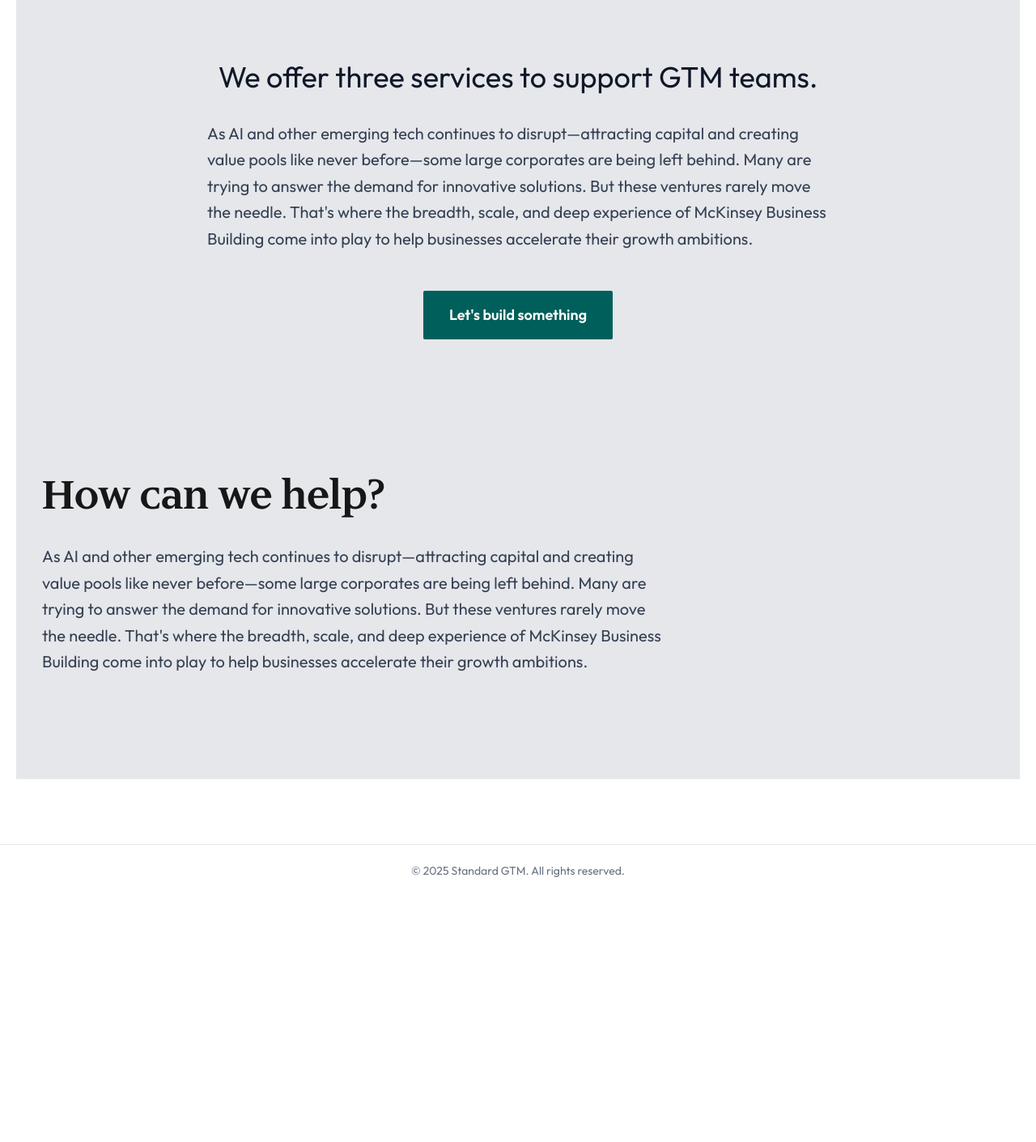
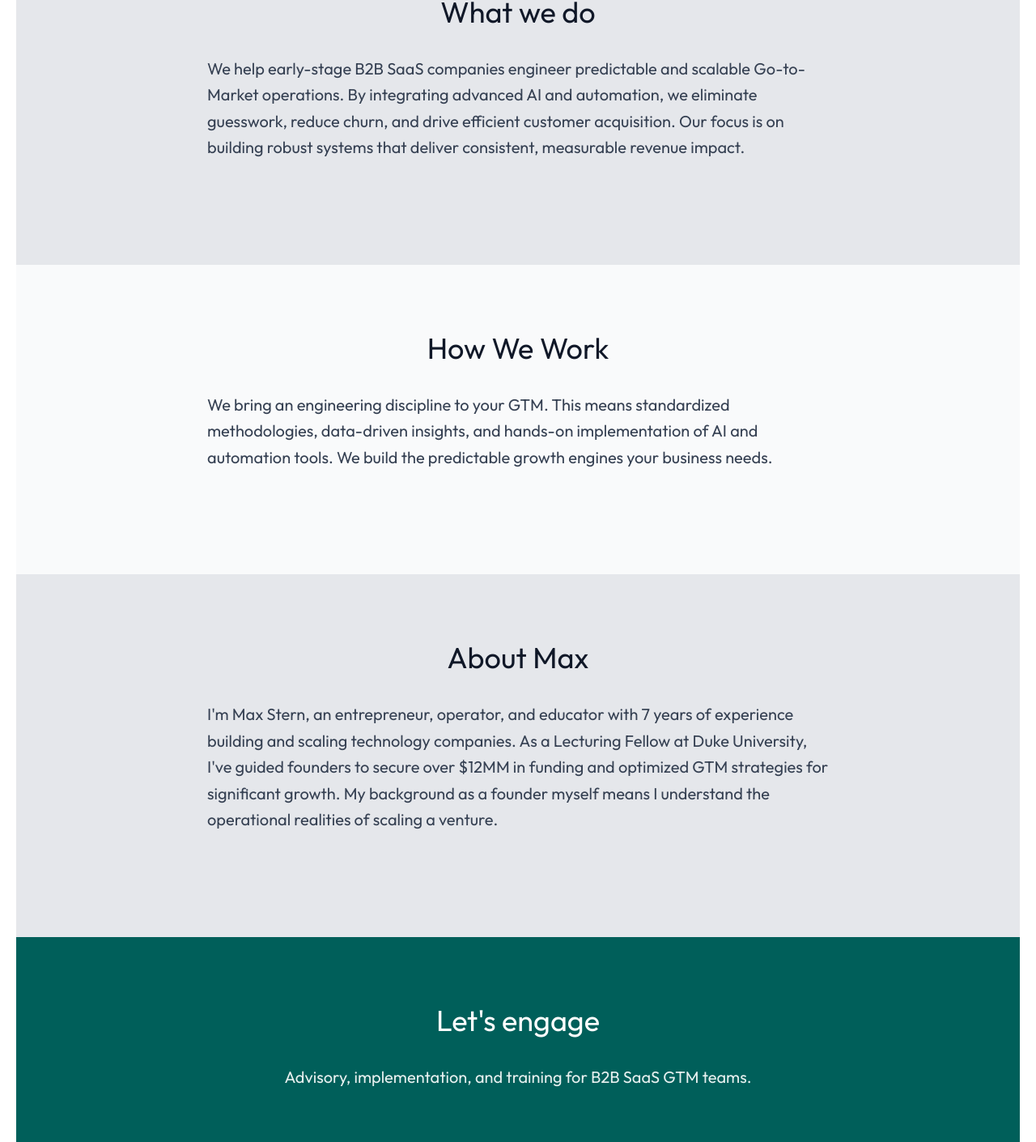
Before and after one commit to mxwllstrn/standardgtm, a Next.js app: page / in a window 1280 px wide. Shown: the part 1321-2731 px from the top of the page at 81% size. Before the commit the page ends 2428 px from the top, so only its background shows below. Built offline with nearby package versions, Linux system fonts and the light colour scheme.

Commit message:
update-main-page
minimal-viewe

```diff
--- a/app/page.tsx
+++ b/app/page.tsx
@@ -1,17 +1,13 @@
 import Link from "next/link"
-import Navigation from "../components/navigation"
-import Footer from "../components/footer"
 import { ArrowDown } from "lucide-react"
+import Footer from "@/components/footer" // Ensure Footer is imported correctly
 
 export default function Page() {
   return (
     <div className="min-h-screen bg-white">
-
-      <Navigation currentPage="Home" />
-
       <main className="px-[20px] -mt-20">
-
-      <section className="flex items-end relative min-h-[calc(100vh-40px)] bg-gradient-to-br from-teal-950 via-teal-850 to-teal-900 text-white overflow-hidden pt-30 pb-12">
+        {/* Hero Section */}
+        <section className="flex items-end relative min-h-[calc(100vh-40px)] bg-gradient-to-br from-teal-950 via-teal-850 to-teal-900 text-white overflow-hidden pt-24 pb-12">
           {/* Abstract geometric background elements */}
           <div className="absolute inset-0 opacity-20">
             <div className="absolute top-20 right-20 w-96 h-96 bg-teal-400 rounded-full blur-3xl"></div>
@@ -21,20 +17,18 @@
 
           <div className="relative z-10 container mx-auto px-4 sm:px-6 lg:px-8">
             <div className="max-w-3xl mx-auto text-center">
-            <h1 className="text-5xl md:text-6xl lg:text-8xl/24 font-bold leading-tight mb-8 font-luxury">
+              <h1 className="text-4xl sm:text-5xl md:text-6xl lg:text-7xl/24 font-bold leading-tight mb-8 font-luxury">
                 What&#39;s your next GTM play?
               </h1>
-            <p className="text-xl md:text-2xl text-white/90 max-w-3xl leading-relaxed">
-              We are a team of automation experts, data scientists, and educators that help build
-              inbound, outbound, and RevOps systems that scale.
+              <p className="text-lg md:text-xl lg:text-2xl text-white/90 max-w-3xl leading-relaxed">
+                We are a team of automation experts, data scientists, and educators that help build inbound, outbound,
+                and RevOps systems that scale.
               </p>
 
               <div className="text-center mx-auto transform animate-bounce pt-12">
                 <ArrowDown className="w-10 h-10 text-white mx-auto" />
               </div>
-
             </div>
-
           </div>
 
           <div className="hidden absolute bottom-10 left-28 transform -translate-x-1/2 animate-bounce">
@@ -42,18 +36,19 @@
           </div>
         </section>
 
-      {/* White Section - Breakthrough Technologies */}
-      <section className="py-20 bg-gray-50">
+        {/* White Section - We believe */}
+        <section className="py-16 md:py-20 bg-gray-50">
           <div className="container mx-auto px-4 sm:px-6 lg:px-8">
             <div className="max-w-4xl mx-auto text-center">
-            <h2 className="text-center text-4xl md:text-4xl text-gray-900 mb-8 leading-tight max-w-3xl mx-auto">
+              <h2 className="text-3xl md:text-4xl text-gray-900 mb-8 leading-tight max-w-3xl mx-auto">
                 We believe that magical GTM solutions are not only useful – they&#39;re standard.
               </h2>
               <p className="text-left text-lg md:text-xl text-gray-700 leading-relaxed mb-12 max-w-3xl mx-auto">
-              As AI and other emerging tech continues to disrupt—attracting capital and creating value pools like never
-              before—some large corporates are being left behind. Many are trying to answer the demand for innovative
-              solutions. But these ventures rarely move the needle. That&#39;s where the breadth, scale, and deep experience
-              of McKinsey Business Building come into play to help businesses accelerate their growth ambitions.
+                As AI and other emerging tech continues to disrupt—attracting capital and creating value pools like
+                never before—some large corporates are being left behind. Many are trying to answer the demand for
+                innovative solutions. But these ventures rarely move the needle. That&#39;s where the breadth, scale,
+                and deep experience of McKinsey Business Building come into play to help businesses accelerate their
+                growth ambitions.
               </p>
               <Link
                 href="/contact"
@@ -65,45 +60,69 @@
           </div>
         </section>
 
-      <section className="py-20 bg-gray-200">
+        {/* Gray Section - What We Do */}
+        <section className="py-16 md:py-20 bg-gray-200">
           <div className="container mx-auto px-4 sm:px-6 lg:px-8">
             <div className="max-w-4xl mx-auto text-center">
-            <h2 className="text-center text-4xl md:text-4xl text-gray-900 mb-8 leading-tight max-w-3xl mx-auto">
-              We offer three services to support GTM teams.
-            </h2>
+              <h2 className="text-3xl md:text-4xl text-gray-900 mb-8 leading-tight max-w-3xl mx-auto">What we do</h2>
               <p className="text-left text-lg md:text-xl text-gray-700 leading-relaxed mb-12 max-w-3xl mx-auto">
-              As AI and other emerging tech continues to disrupt—attracting capital and creating value pools like never
-              before—some large corporates are being left behind. Many are trying to answer the demand for innovative
-              solutions. But these ventures rarely move the needle. That&#39;s where the breadth, scale, and deep experience
-              of McKinsey Business Building come into play to help businesses accelerate their growth ambitions.
+                We help early-stage B2B SaaS companies engineer predictable and scalable Go-to-Market operations. By
+                integrating advanced AI and automation, we eliminate guesswork, reduce churn, and drive efficient
+                customer acquisition. Our focus is on building robust systems that deliver consistent, measurable
+                revenue impact.
               </p>
-            <Link
-              href="/contact"
-              className="inline-block bg-teal-800 text-white px-8 py-4 text-lg font-semibold rounded-xs hover:bg-teal-700 transition-colors"
-            >
-              Let&#39;s build something
-            </Link>
+            </div>
+          </div>
+          <div className="hidden"></div>
+        </section>
+
+        {/* Offwhite Section - How We Work */}
+        <section className="py-16 md:py-20 bg-gray-50">
+          <div className="container mx-auto px-4 sm:px-6 lg:px-8">
+            <div className="max-w-4xl mx-auto text-center">
+              <h2 className="text-3xl md:text-4xl text-gray-900 mb-8 leading-tight max-w-3xl mx-auto">How We Work</h2>
+              <p className="text-left text-lg md:text-xl text-gray-700 leading-relaxed mb-12 max-w-3xl mx-auto">
+                We bring an engineering discipline to your GTM. This means standardized methodologies, data-driven
+                insights, and hands-on implementation of AI and automation tools. We build the predictable growth
+                engines your business needs.
+              </p>
             </div>
           </div>
         </section>
 
-      {/* Two Column Section */}
-      <section className="py-20 bg-gray-200">
+        {/* Gray Section - About Max */}
+        <section className="py-16 md:py-20 bg-gray-200">
           <div className="container mx-auto px-4 sm:px-6 lg:px-8">
-          <h2 className="text-5xl md:text-6xl lg:text-6xl/15 font-bold leading-tight mb-8 font-luxury max-w-3xl">
-          How can we help?
-          </h2>
-          <p className="text-left text-lg md:text-xl text-gray-700 leading-relaxed mb-12 max-w-3xl ml-0 mr-auto">
-              As AI and other emerging tech continues to disrupt—attracting capital and creating value pools like never
-              before—some large corporates are being left behind. Many are trying to answer the demand for innovative
-              solutions. But these ventures rarely move the needle. That&#39;s where the breadth, scale, and deep experience
-              of McKinsey Business Building come into play to help businesses accelerate their growth ambitions.
+            <div className="max-w-4xl mx-auto text-center">
+              <h2 className="text-3xl md:text-4xl text-gray-900 mb-8 leading-tight max-w-3xl mx-auto">About Max</h2>
+              <p className="text-left text-lg md:text-xl text-gray-700 leading-relaxed mb-12 max-w-3xl mx-auto">
+                I&#39;m Max Stern, an entrepreneur, operator, and educator with 7 years of experience building and
+                scaling technology companies. As a Lecturing Fellow at Duke University, I&#39;ve guided founders to
+                secure over $12MM in funding and optimized GTM strategies for significant growth. My background as a
+                founder myself means I understand the operational realities of scaling a venture.
               </p>
+            </div>
           </div>
         </section>
 
+        {/* Green Section - CTA */}
+        <section className="py-16 md:py-20 bg-teal-800">
+          <div className="container mx-auto px-4 sm:px-6 lg:px-8">
+            <div className="max-w-4xl mx-auto text-center">
+              <h2 className="text-3xl md:text-4xl text-white mb-8 leading-tight max-w-3xl mx-auto">Let&#39;s engage</h2>
+              <p className="text-center text-lg md:text-xl text-white/90 leading-relaxed mb-12 max-w-3xl mx-auto">
+                Advisory, implementation, and training for B2B SaaS GTM teams.
+              </p>
+              <a
+                href="mailto:maxwellstern@aol.com"
+                className="inline-block bg-teal-700 text-teal-900 px-8 py-4 text-lg font-semibold rounded-lg hover:bg-teal-300 transition-colors shadow-md mt-4"
+              >
+                Email Us
+              </a>
+            </div>
+          </div>
+        </section>
       </main>
-
       <Footer />
     </div>
   )
```
Lines whose indentation alone changed are shown as unchanged.
